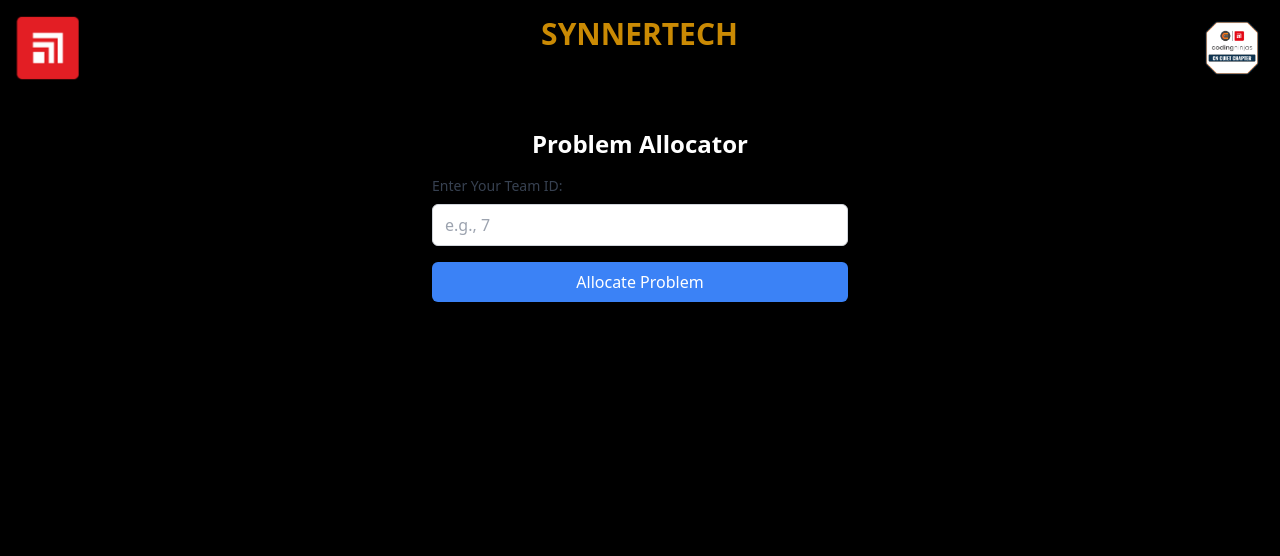
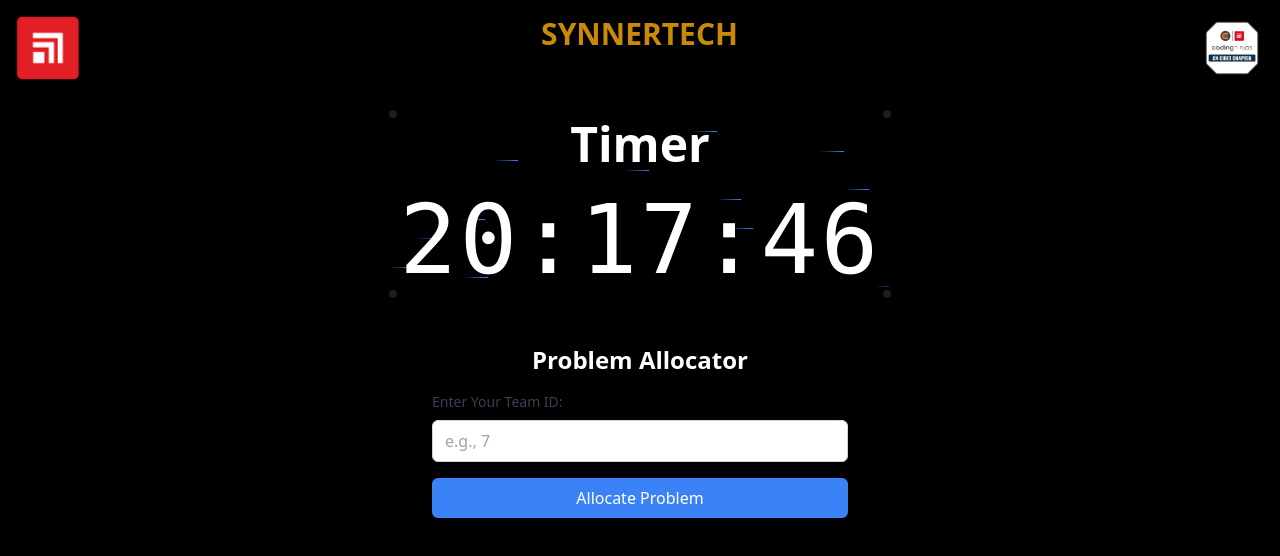
Before and after one commit to adishgarg/Synnertech, a Next.js app: page / in a window 1280 px wide. Shown: the top 556 px of the page. Built offline with nearby package versions, Linux system fonts and the light colour scheme.

Commit message:
timer added

```diff
--- a/src/app/components/timer.tsx
+++ b/src/app/components/timer.tsx
@@ -1,32 +1,36 @@
-'use client'
+"use client";
 
+import { useEffect, useState } from "react";
 import { Cover } from "@/components/ui/cover";
-import React from "react";
-import { useEffect, useState } from "react";
 
-export default function Timer() {
-    const [time, setTime] = useState<number>(10);
-    useEffect(() => {
-        let timer = setInterval(() => {
-          setTime((time) => {
-            if (time === 0 || time === null) {
-              clearInterval(timer);
-              return 0;
-            } else return time - 1;
-          });
-        }, 1000);
-      }, []);
+const END_TIME = new Date(2025, 1, 5, 14, 0, 0).getTime();
+export default function CountdownTimer() {
+  const [timeLeft, setTimeLeft] = useState<number>(0);
+
+  useEffect(() => {
+    const calculateTimeLeft = () => {
+      const currentTime = Date.now();
+      const remainingTime = Math.max(0, Math.floor((END_TIME - currentTime) / 1000));
+      setTimeLeft(remainingTime);
+    };
+
+    const interval = setInterval(calculateTimeLeft, 1000);
+    calculateTimeLeft();
+    return () => clearInterval(interval);
+  }, []);
+
   return (
-    <div className="bg-black h-100 w-100">
-    <div className="text-4xl md:text-4xl lg:text-6xl font-semibold max-w-7xl mx-auto text-center mt-6 relative z-20 py-6 bg-clip-text text-transparent bg-gradient-to-b from-neutral-800 via-neutral-700 to-neutral-700 dark:from-neutral-800 dark:via-white dark:to-white">
-      <Cover><p className="text-white">
-  Time left: {String(Math.floor(time / 3600)).padStart(2, '0')}:
-  {String(Math.floor((time % 3600) / 60)).padStart(2, '0')}:
-  {String(time % 60).padStart(2, '0')}
-</p>
-
-</Cover>
-    </div>
+    <div className="flex flex-row items-center justify-center bg-black text-white p-4">
+      <Cover>
+        <h1 className="text-2xl text-white md:text-4xl lg:text-5xl font-bold mb-6 text-center">
+          Timer
+        </h1>
+        <div className="text-2xl md:text-7xl lg:text-8xl font-mono tracking-wide text-white">
+          {String(Math.floor(timeLeft / 3600)).padStart(2, "0")}:
+          {String(Math.floor((timeLeft % 3600) / 60)).padStart(2, "0")}:
+          {String(timeLeft % 60).padStart(2, "0")}
+        </div>
+      </Cover>
     </div>
   );
 }
--- a/src/app/page.tsx
+++ b/src/app/page.tsx
@@ -1,10 +1,9 @@
 import ProblemAllocator from "./components/allocater";
-import Timer from "./components/timer";
-
+import CountdownTimer from "./components/timer";
 export default function Home() {
   return (
     <>
-    {/* <Timer/> */}
+      <CountdownTimer/>
     <ProblemAllocator/>
     </>
   );
```
